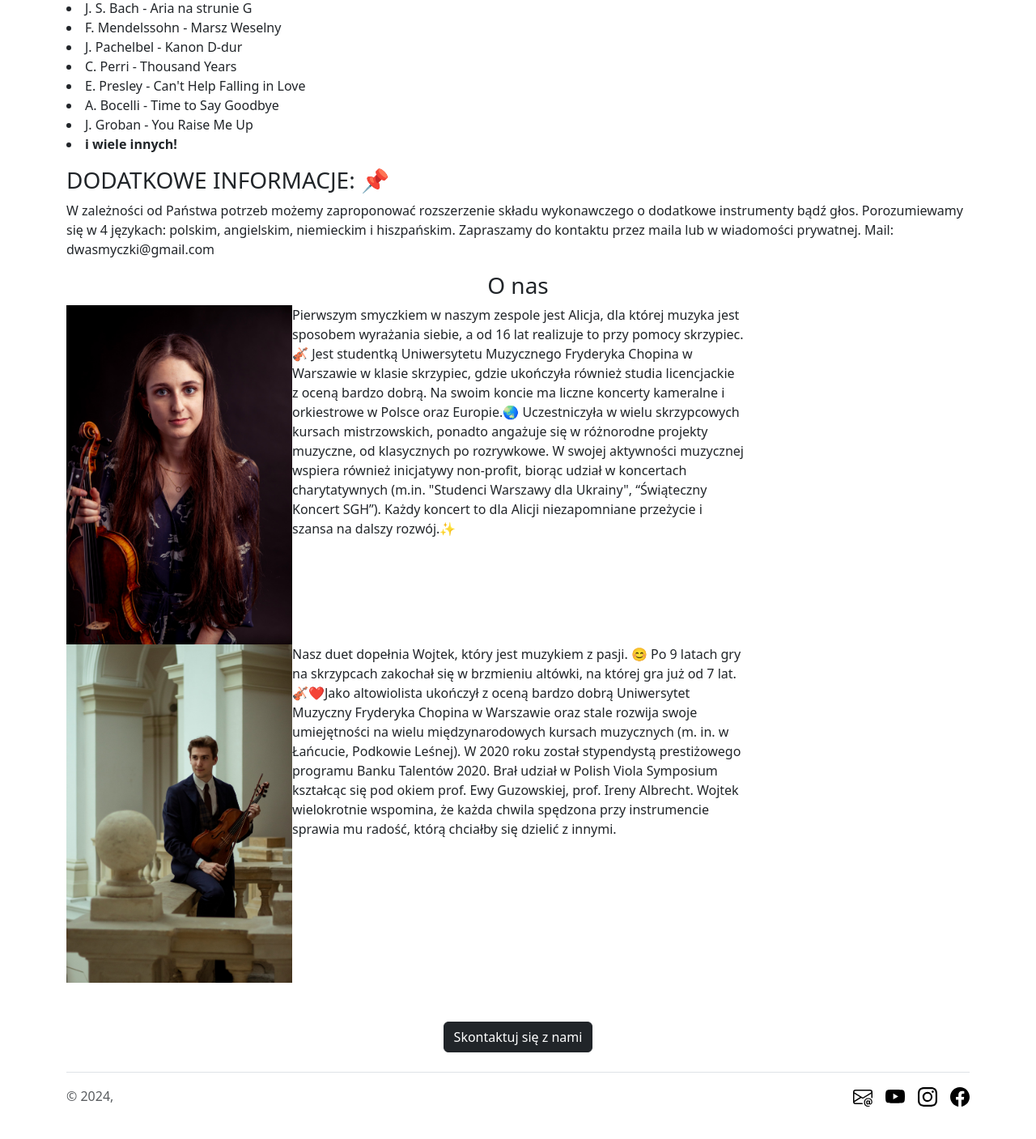
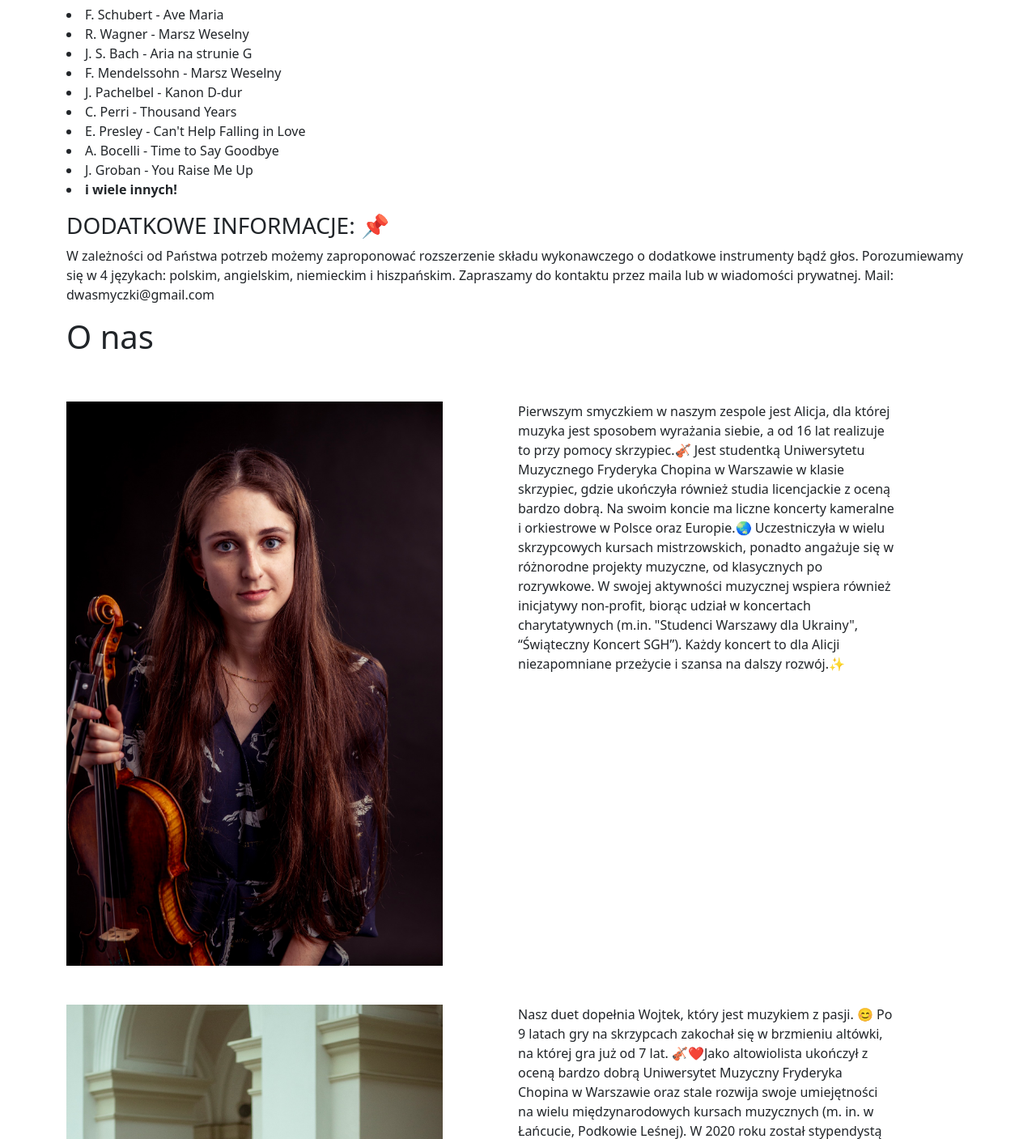
Before and after one commit to wilczman/flask_web_app, a Flask app: template templates/home.html in a window 1280 px wide. Shown: the part 1290-2697 px from the top of the page at 81% size. Before the commit the page ends 2657 px from the top, so only its background shows below. Run offline with Flask 3, Linux system fonts and the light colour scheme; the template is opened without the code that fills it, so the values that code supplies are empty.

Commit message:
pooprawki 4

```diff
--- a/templates/about_us.html
+++ b/templates/about_us.html
@@ -1,10 +1,13 @@
-<h3 id="about-us" class="text-center">O nas</h3>
+
+    <h1 id="about-us">O nas</h1>
+    <br><br>
     <div class="container-fluid px-0">
         <div class="row mx-0">
-        <div class="col-3 px-0">
+            <div class="col-5 px-0">
                 <img class="img-fluid w-100" id="banner" src="static/alicja.jpg">
             </div>
-        <div class="col-6 px-0">
+            <div class="col-1 px-0"></div>
+            <div class="col-5 px-0">
                 <p>
                     Pierwszym smyczkiem w naszym zespole jest Alicja, dla której muzyka jest sposobem wyrażania siebie, a od 16 lat realizuje to przy pomocy skrzypiec.🎻 Jest studentką Uniwersytetu Muzycznego Fryderyka Chopina w Warszawie w klasie skrzypiec, gdzie ukończyła również studia licencjackie z oceną bardzo dobrą. Na swoim koncie ma liczne koncerty kameralne i orkiestrowe w Polsce oraz Europie.🌏 Uczestniczyła w wielu skrzypcowych kursach mistrzowskich, ponadto angażuje się w różnorodne projekty muzyczne, od klasycznych po rozrywkowe. W swojej aktywności muzycznej wspiera również inicjatywy non-profit, biorąc udział w koncertach charytatywnych (m.in. "Studenci Warszawy dla Ukrainy", “Świąteczny Koncert SGH”).
                     Każdy koncert to dla Alicji niezapomniane przeżycie i szansa na dalszy rozwój.✨
@@ -12,13 +15,14 @@
             </div>
         </div>
     </div>
-
+    <br><br>
     <div class="container-fluid px-0">
         <div class="row mx-0">
-        <div class="col-3 px-0">
+            <div class="col-5 px-0">
                 <img class="img-fluid w-100" id="banner" src="static/wojtek.jpg">
             </div>
-        <div class="col-6 px-0">
+            <div class="col-1 px-0"></div>
+            <div class="col-5 px-0">
                 <p>
                     Nasz duet dopełnia Wojtek, który jest muzykiem z pasji. 😊
                     Po 9 latach gry na skrzypcach  zakochał się w brzmieniu altówki, na której gra już od 7 lat. 🎻❤️Jako altowiolista ukończył z oceną bardzo dobrą Uniwersytet Muzyczny Fryderyka Chopina w Warszawie oraz stale rozwija swoje umiejętności na wielu międzynarodowych kursach muzycznych (m. in. w Łańcucie, Podkowie Leśnej). W 2020 roku został stypendystą prestiżowego programu Banku Talentów 2020. Brał udział w Polish Viola Symposium kształcąc się pod okiem prof. Ewy Guzowskiej, prof. Ireny Albrecht.
--- a/templates/home.html
+++ b/templates/home.html
@@ -7,6 +7,8 @@
     <link href="https://cdn.jsdelivr.net/npm/bootstrap@5.3.2/dist/css/bootstrap.min.css" rel="stylesheet" integrity="sha384-T3c6CoIi6uLrA9TneNEoa7RxnatzjcDSCmG1MXxSR1GAsXEV/Dwwykc2MPK8M2HN" crossorigin="anonymous">
 </head>
 
+<!-- style="background-color:rgb(216, 216, 216);" -->
+
 <body>
     <script src="https://cdn.jsdelivr.net/npm/bootstrap@5.3.2/dist/js/bootstrap.bundle.min.js" integrity="sha384-C6RzsynM9kWDrMNeT87bh95OGNyZPhcTNXj1NW7RuBCsyN/o0jlpcV8Qyq46cDfL" crossorigin="anonymous"></script>
     {% include 'navbar.html' %}
--- a/templates/navbar.html
+++ b/templates/navbar.html
@@ -23,7 +23,5 @@
         </ul>
       </div>
     </div>
-
-    <div style="position: relative; top: -50px;"></div>
-
   </nav>
+  <div style="height:56px"></div>
```
Lines whose indentation alone changed are shown as unchanged.
